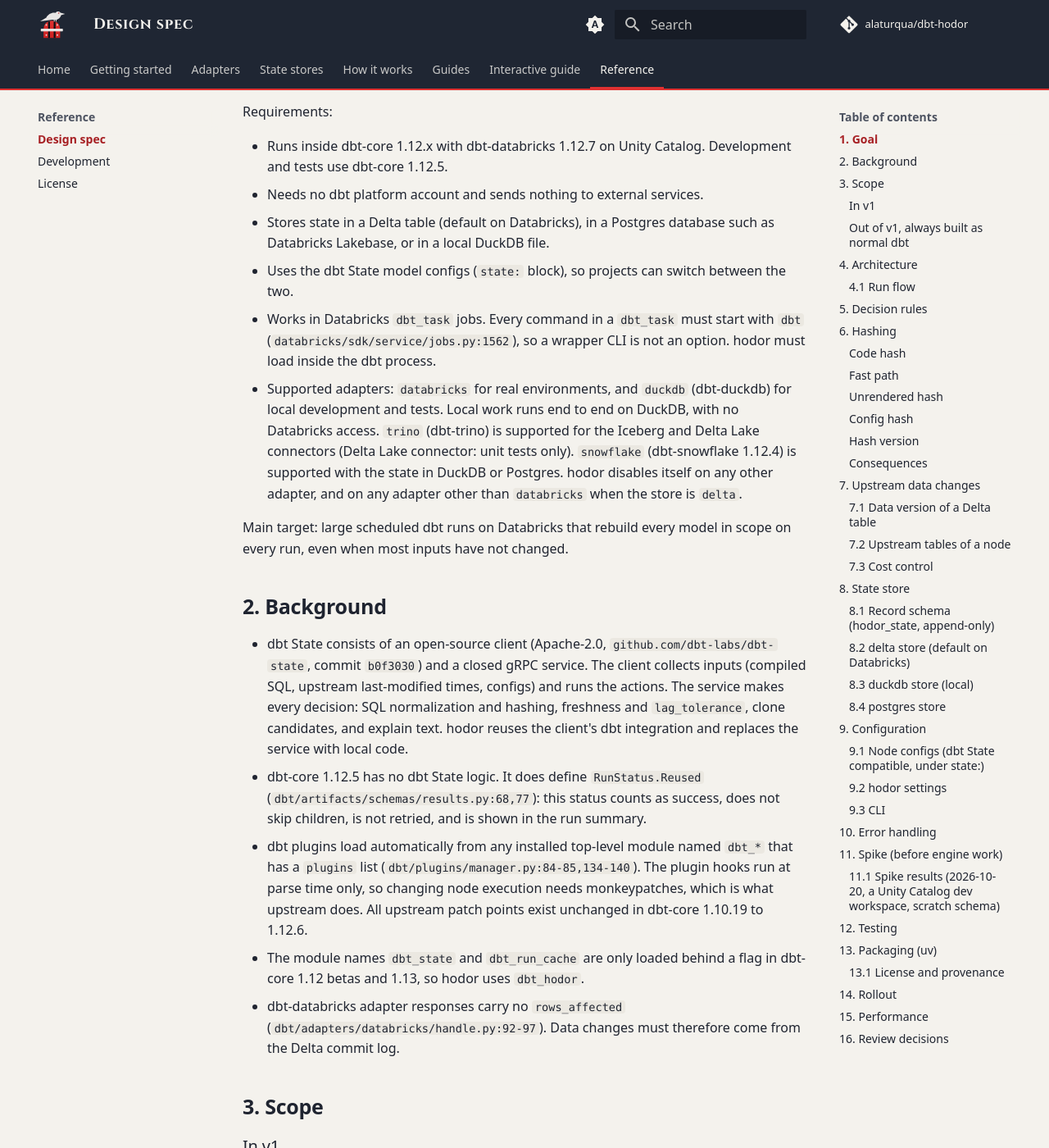
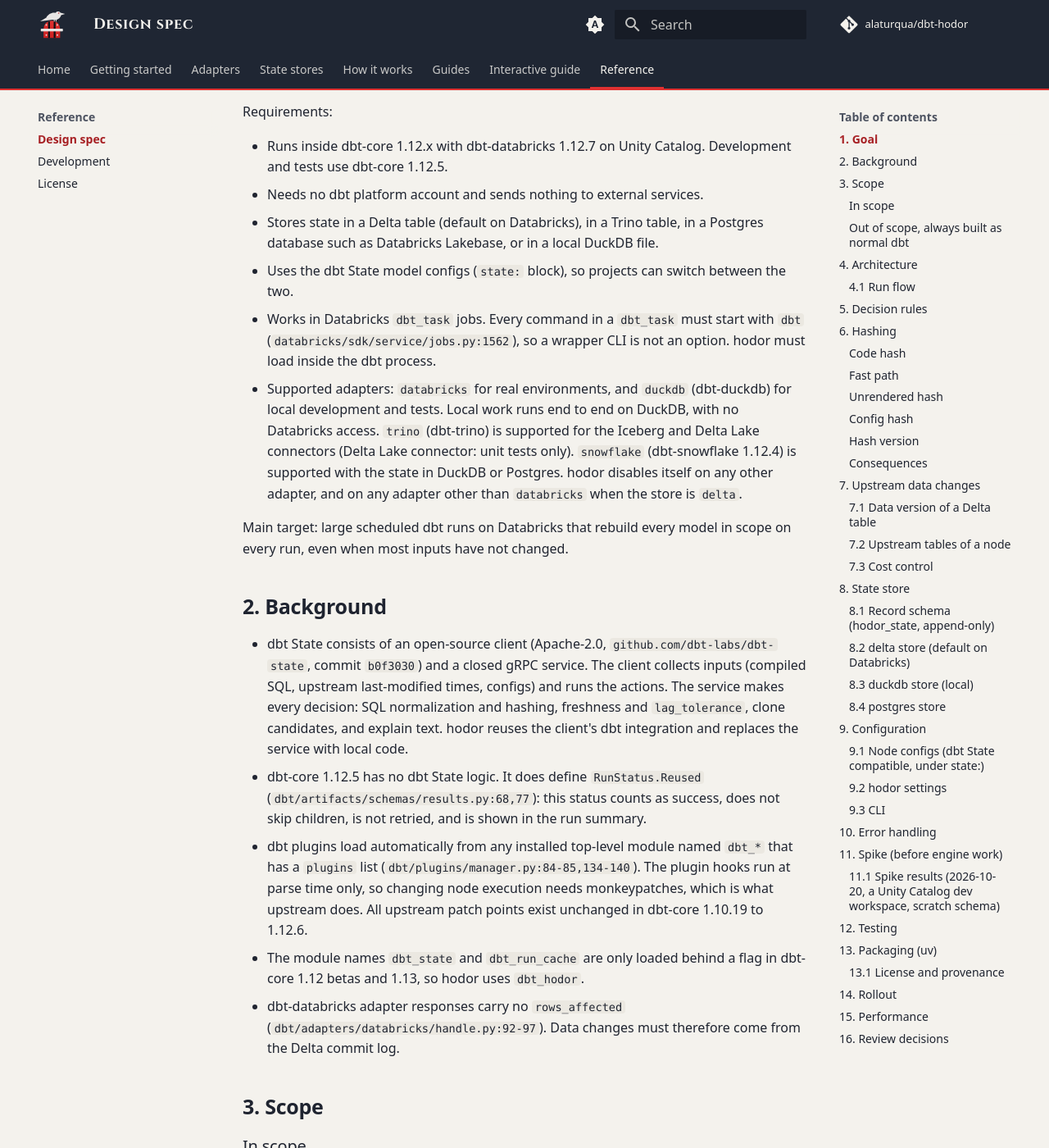
Before and after one commit to alaturqua/dbt-hodor, an MkDocs documentation site: the page built from docs/design.md, in a window 1280 px wide and 1400 px high, scrolled down 378 px. Shown: the whole window at 82% size. Built offline with MkDocs 1.6.1 and Material for MkDocs 9.7.7, drawn with Linux system fonts in a browser that asks for light colours; comment, search, counter and statistics services are not loaded; some of the changed text lies outside the part shown.

Commit message:
docs: add adapters card, refresh homepage and drop v1 scope wording (#18)
Adds an Adapters card to the homepage, adds the adapters and Trino store
to the intro line, adds Trino and Snowflake rows to the status table,
and renames the 'Scope of v1' headings and 'v1' wording in README,
operations, design and the guide to plain 'Scope'. The design spec's
store list now includes trino and postgres. mkdocs build --strict
passes.

Co-authored-by: Isa Inalcik <alaturqua@users.noreply.github.com>

```diff
--- a/docs/design.md
+++ b/docs/design.md
@@ -11,7 +11,7 @@
 
 - Runs inside dbt-core 1.12.x with dbt-databricks 1.12.7 on Unity Catalog. Development and tests use dbt-core 1.12.5.
 - Needs no dbt platform account and sends nothing to external services.
-- Stores state in a Delta table (default on Databricks), in a Postgres database such as Databricks Lakebase, or in a local DuckDB file.
+- Stores state in a Delta table (default on Databricks), in a Trino table, in a Postgres database such as Databricks Lakebase, or in a local DuckDB file.
 - Uses the dbt State model configs (`state:` block), so projects can switch between the two.
 - Works in Databricks `dbt_task` jobs. Every command in a `dbt_task` must start with `dbt` (`databricks/sdk/service/jobs.py:1562`), so a wrapper CLI is not an option. hodor must load inside the dbt process.
 - Supported adapters: `databricks` for real environments, and `duckdb` (dbt-duckdb) for local development and tests. Local work runs end to end on DuckDB, with no Databricks access. `trino` (dbt-trino) is supported for the Iceberg and Delta Lake connectors (Delta Lake connector: unit tests only). `snowflake` (dbt-snowflake 1.12.4) is supported with the state in DuckDB or Postgres. hodor disables itself on any other adapter, and on any adapter other than `databricks` when the store is `delta`.
@@ -28,7 +28,7 @@
 
 ## 3. Scope
 
-### In v1
+### In scope
 
 - Per-node decision for `dbt run`, `dbt build`, `dbt test`, `dbt seed` and `dbt snapshot`: reuse or build.
 - Models materialized as `table`, `incremental` (append, merge, delete+insert, insert_overwrite, replace_where) and `view`. An unset incremental strategy counts as merge, the dbt-databricks default (upstream wrongly maps it to append). Custom strategies build as unsupported. These are the dbt-databricks 1.12.7 strategies (`valid_incremental_strategies`, `impl.py:962`) except `microbatch`.
@@ -37,10 +37,10 @@
 - Model configs `lag_tolerance`, `require_fresh_data_from`, `compare_unrendered_code`, `execute_hooks_on_any_reuse`.
 - `--full-refresh` always builds.
 - Modes `off`, `shadow` (decide and record, but always build) and `on`.
-- State stores `delta` and `duckdb`.
+- State stores `delta`, `trino`, `duckdb` and `postgres` (alias `lakebase`).
 - `dbt-hodor explain` and `dbt-hodor prune`.
 
-### Out of v1, always built as normal dbt
+### Out of scope, always built as normal dbt
 
 - The node configs `pre_clone`, `allow_clones` and `defer_to_target`, and `state:*` selectors backed by hodor. dbt's own `--defer` is supported (see [Slim CI](slim-ci.md)).
 - Python models, microbatch models, materialized views, streaming tables, metric views, custom materializations and unit tests. Reasons: microbatch windows depend on the run time, so a reuse could skip a new window; Python models have no SQL to trace inputs from; dbt-databricks already turns an unchanged metric view into `select 1`; unit tests may come later.
@@ -71,7 +71,7 @@
 - **hashing.py** turns compiled SQL plus config into stable hashes.
 - **lineage.py** and **metadata.py** answer one question per table: what is its current data version, and when did its data last change?
 - **store/** loads the latest records at run start and appends new records. It knows nothing about decisions.
-- **plugin.py**, **state_config.py** and **patches.py** are the only modules that touch dbt internals. `state_config.py` holds the one upstream-derived piece of logic, the `state:` config merge, on its own so the attribution is precise. They are derived from upstream `plugin.py` and `runner.py`, keep their Apache-2.0 headers, and are trimmed to what v1 needs. Nothing is taken from upstream's `run_cache.py`: hodor's engine replaces it.
+- **plugin.py**, **state_config.py** and **patches.py** are the only modules that touch dbt internals. `state_config.py` holds the one upstream-derived piece of logic, the `state:` config merge, on its own so the attribution is precise. They are derived from upstream `plugin.py` and `runner.py`, keep their Apache-2.0 headers, and are trimmed to what hodor needs. Nothing is taken from upstream's `run_cache.py`: hodor's engine replaces it.
 
 The upstream gRPC, auth, telemetry, dispatcher, session and version-check code (about 2,000 lines) is not carried over. Neither are the upstream request and response models: the engine uses small dataclasses of its own.
 
@@ -265,7 +265,7 @@
 | compare_unrendered_code | `false` | boolean |
 | execute_hooks_on_any_reuse | `false` | boolean. `execute_hooks_on_reuse`, the spelling in the dbt-core 1.12.5 schema, is also accepted |
 | evaluate_volatile_sql | auto | boolean. Auto: volatile functions that decide rows or values are upstreams (`volatile:date`, `volatile:session`, `volatile:always`), stamp columns are not. `true`: stamps count too. `false`: nothing counts |
-| pre_clone | ignored in v1 | warning once |
+| pre_clone | ignored | warning once |
 
 - **Where to set them:** in YAML (`dbt_project.yml` `+state:` or the model properties file). dbt-core 1.12.5 warns (D027) about these keys in SQL `config()`.
 - **Merging:** hodor installs upstream's merge patch, so `state:` is merged key by key across project, folder and model levels (upstream `plugin.py:170-229`).
--- a/docs/guide/index.html
+++ b/docs/guide/index.html
@@ -456,7 +456,7 @@
       </div>
     </div>
   </div>
-  <div class="note"><b>Status: early development.</b> The engine and the stores pass end-to-end tests on dbt-duckdb, and a live test on a Databricks Unity Catalog workspace. It has not run in a large production project yet. Start in shadow mode (tab 8) to see its decisions before it skips anything.</div>
+  <div class="note"><b>Status: early development.</b> The engine and the stores pass end-to-end tests on dbt-duckdb, and live tests on Databricks, Trino (Iceberg) and Snowflake. It has not run in a large production project yet. Start in shadow mode (tab 8) to see its decisions before it skips anything.</div>
 </section>
 
 <!-- 2 NAME -->
@@ -766,7 +766,7 @@
       <button class="btn" type="button" data-to="d-reasons">Reason codes</button>
       <button class="btn" type="button" data-to="d-cli">CLI</button>
       <button class="btn" type="button" data-to="d-ci">Slim CI</button>
-      <button class="btn" type="button" data-to="d-scope">Scope of v1</button>
+      <button class="btn" type="button" data-to="d-scope">Scope</button>
       <button class="btn" type="button" data-to="d-limit">Known limit</button>
     </div>
     <div class="docbody" id="docbody" tabindex="0" role="region" aria-label="Docs">
@@ -821,7 +821,7 @@
   <h3 id="d-ci">Slim CI</h3>
   <p>hodor works with <code>-s state:modified+ --defer --state &lt;prod manifest&gt;</code>, with or without <code>--favor-state</code>. Catalog and schema names of the project's own nodes are replaced by the node's id before hashing, so a CI catalog or a schema per pull request, under any naming scheme, is not a code change. Each push reuses what the last push built. A table made by <code>dbt clone</code> has no hodor record, so it builds once, then is reused. A deploy compares only with the target's own history. Try it in the Slim CI tab.</p>
 
-  <h3 id="d-scope">Scope of v1</h3>
+  <h3 id="d-scope">Scope</h3>
   <p>Commands: <code>run</code>, <code>build</code>, <code>test</code>, <code>seed</code> and <code>snapshot</code>.</p>
   <p>Supported: models materialized as <code>table</code>, <code>incremental</code> and <code>view</code>, plus seeds, snapshots and data tests. Incremental strategies: <code>append</code>, <code>merge</code>, <code>delete+insert</code>, <code>insert_overwrite</code> and <code>replace_where</code>; an unset strategy counts as <code>merge</code>.</p>
   <p>Built as plain dbt: Python models, microbatch, materialized views, streaming tables, metric views, custom materializations, custom incremental strategies and unit tests.</p>
```
Also changed, not shown: README.md (+1 -1 lines), docs/index.md (+12 -2 lines), docs/operations.md (+1 -1 lines).
